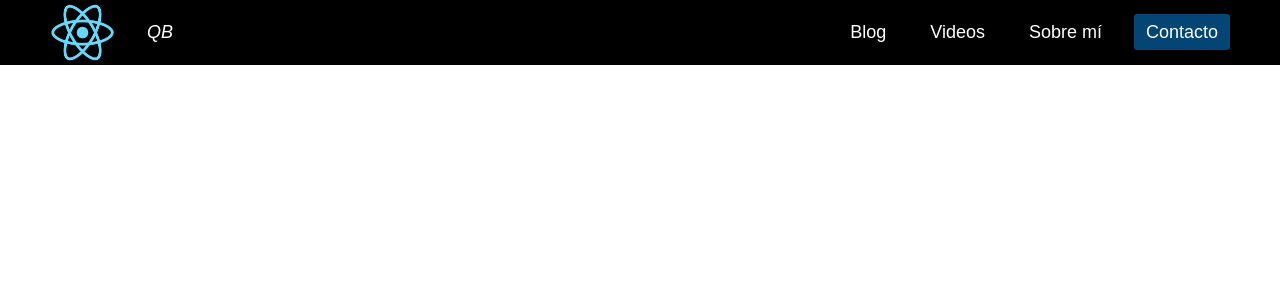
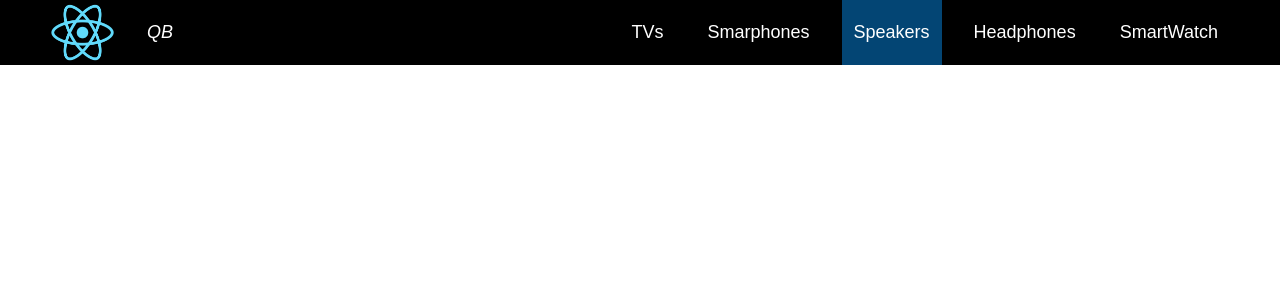
Before and after one commit to ddemsi21dess/coderhouse-ecommerce, a React (Create React App) app: page / in a window 1280 px wide. Shown: the top 300 px of the page. Built offline with nearby package versions, Linux system fonts and the light colour scheme.

Commit message:
create NavbarItem component

```diff
--- a/src/App.css
+++ b/src/App.css
@@ -47,8 +47,8 @@ body {
   font-size: 18px;
   margin: 0 10px;
   line-height: 65px;
-  /* text-transform: uppercase; */
   width: max-content;
+  height: 65px;
 }
 
 .nav-menu-link {
--- a/src/App.js
+++ b/src/App.js
@@ -1,9 +1,18 @@
 import './App.css';
-import { Navbar } from './components/Navbar';
+import { NavbarItem } from './components/NavbarItem';
+
+const menuItems = [
+  {name:'TVs'       ,id:'cat-1', isActive:false},
+  {name:'Smarphones',id:'cat-2', isActive:false},
+  {name:'Speakers'  ,id:'cat-3', isActive:true},
+  {name:'Headphones',id:'cat-4', isActive:false},
+  {name:'SmartWatch',id:'cat-5', isActive:false},
+]
 
 function App() {
   return (
     <>
+
       <header className="header">
           <nav className="nav">
 
@@ -19,42 +28,15 @@ function App() {
             </ul>
 
             <ul className="nav-menu">
-          <li className="nav-menu-item">
-            <a href="#" className="nav-menu-link nav-link">Blog</a>
-          </li>
-          <li className="nav-menu-item">
-            <a href="#" className="nav-menu-link nav-link">Videos</a>
-          </li>
-          <li className="nav-menu-item">
-            <a href="#" className="nav-menu-link nav-link">Sobre mí</a>
-          </li>
-          <li className="nav-menu-item">
-            <a href="#" className="nav-menu-link nav-link nav-menu-link_active"
-              >Contacto</a
-            >
-          </li>
+              {
+                menuItems.map(item =>(
+                  <NavbarItem name={item.name} key={item.id} isActive={item.isActive}/>
+                ))
+              }
             </ul>
           </nav>
         </header>
     </>
-
-    // <div classNameName="App">
-    //   <Navbar/>
-    //   <header classNameName="App-header">
-    //     <img src={logo} classNameName="App-logo" alt="logo" />
-    //     <p>
-    //       Edit <code>src/App.js</code> and save to reload.
-    //     </p>
-    //     <a
-    //       classNameName="App-link"
-    //       href="https://reactjs.org"
-    //       target="_blank"
-    //       rel="noopener noreferrer"
-    //     >
-    //       Learn React
-    //     </a>
-    //   </header>
-    // </div>
   );
 }
 
--- a/src/components/Items.js
+++ /dev/null
@@ -1,8 +0,0 @@
-import React from 'react'
-
-export const Items = ({name}) => {
-  return (
-
-    <div className='navbar-item'>{name}</div>
-  )
-}
--- a/src/components/Navbar.js
+++ /dev/null
@@ -1,36 +0,0 @@
-import React from 'react'
-import { Items } from './Items'
-
-export const Navbar = () => {
-  return (
-
-    // <nav className='navbar'>
-    //     <img src= './logo192.png' alt='logo'></img>
-    //       <Items name='TVs'/>
-    //       <Items name='Notebooks'/>
-    //       <Items name='Speakers'/>
-    // </nav>
-    <>
-      <header className='header'>
-        <nav className='navbar'>
-          <a href="#" class='logo'>Logo</a>
-          <ul>
-            <li className='nav-menu-item'>
-              <a href='#' class='nav-menu-link'>TVs</a>
-            </li>
-            <li className='nav-menu-item'>
-              <a href='#' class='nav-menu-link'>Notebooks</a>
-            </li>
-            <li className='nav-menu-item'>
-              <a href='#' class='nav-menu-link'>Speakers</a>
-            </li>
-            <li className='nav-menu-item'>
-              <a href='#' class='nav-menu-link'>Headphone</a>
-            </li>
-          </ul>
-        </nav>
-      </header>
-
-    </>
-  )
-}
--- /dev/null
+++ b/src/components/NavbarItem.js
@@ -0,0 +1,11 @@
+import React from 'react'
+
+export const NavbarItem = ({name,key,isActive}) => {
+  return (
+    <>
+     <li className={`nav-menu-item ${isActive ? 'nav-menu-link_active' : ''}`} key={key} >
+      <a href="#" className="nav-menu-link nav-link">{name}</a>
+     </li>
+    </>
+  )
+}
```
Lines whose indentation alone changed are shown as unchanged.
